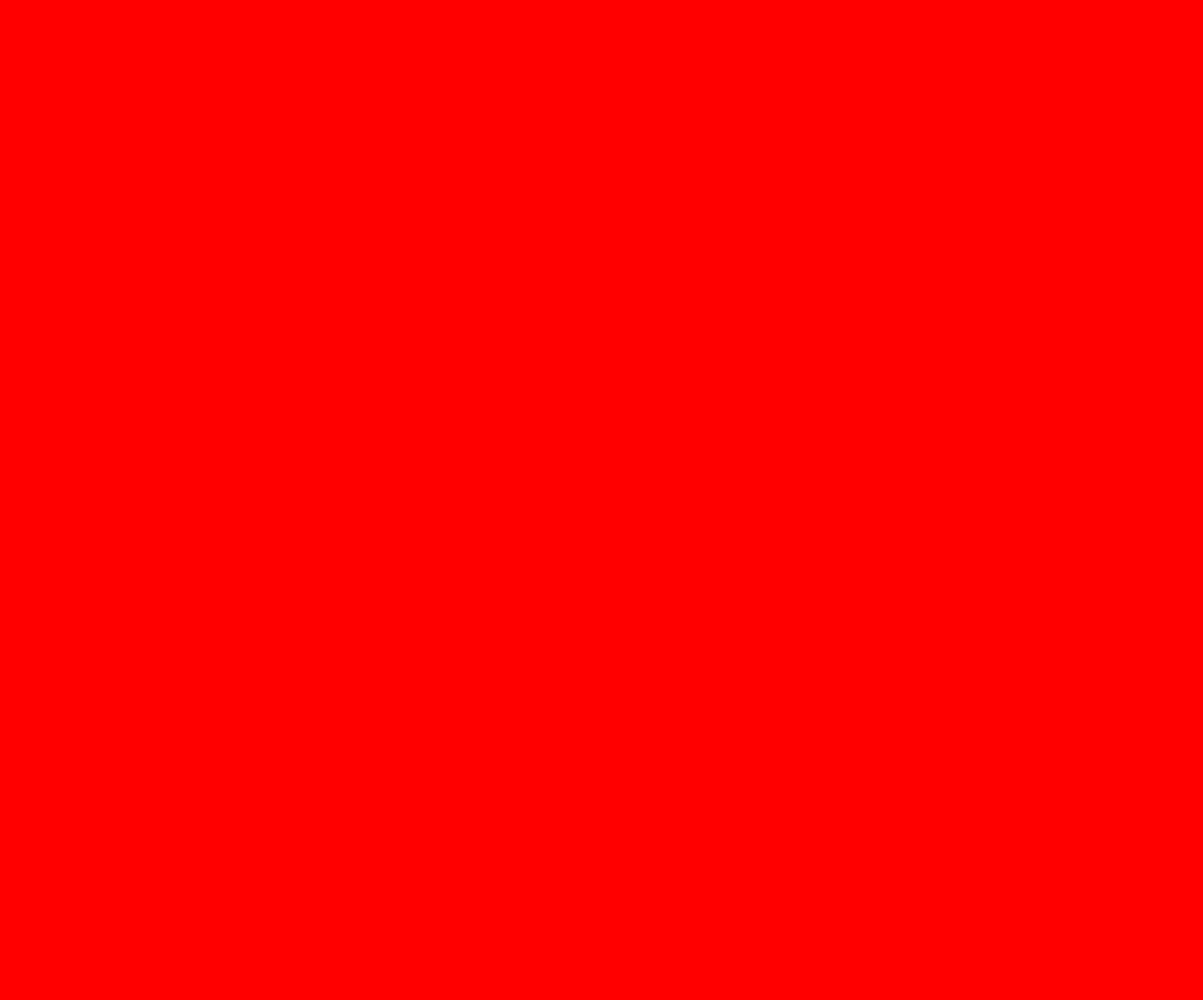
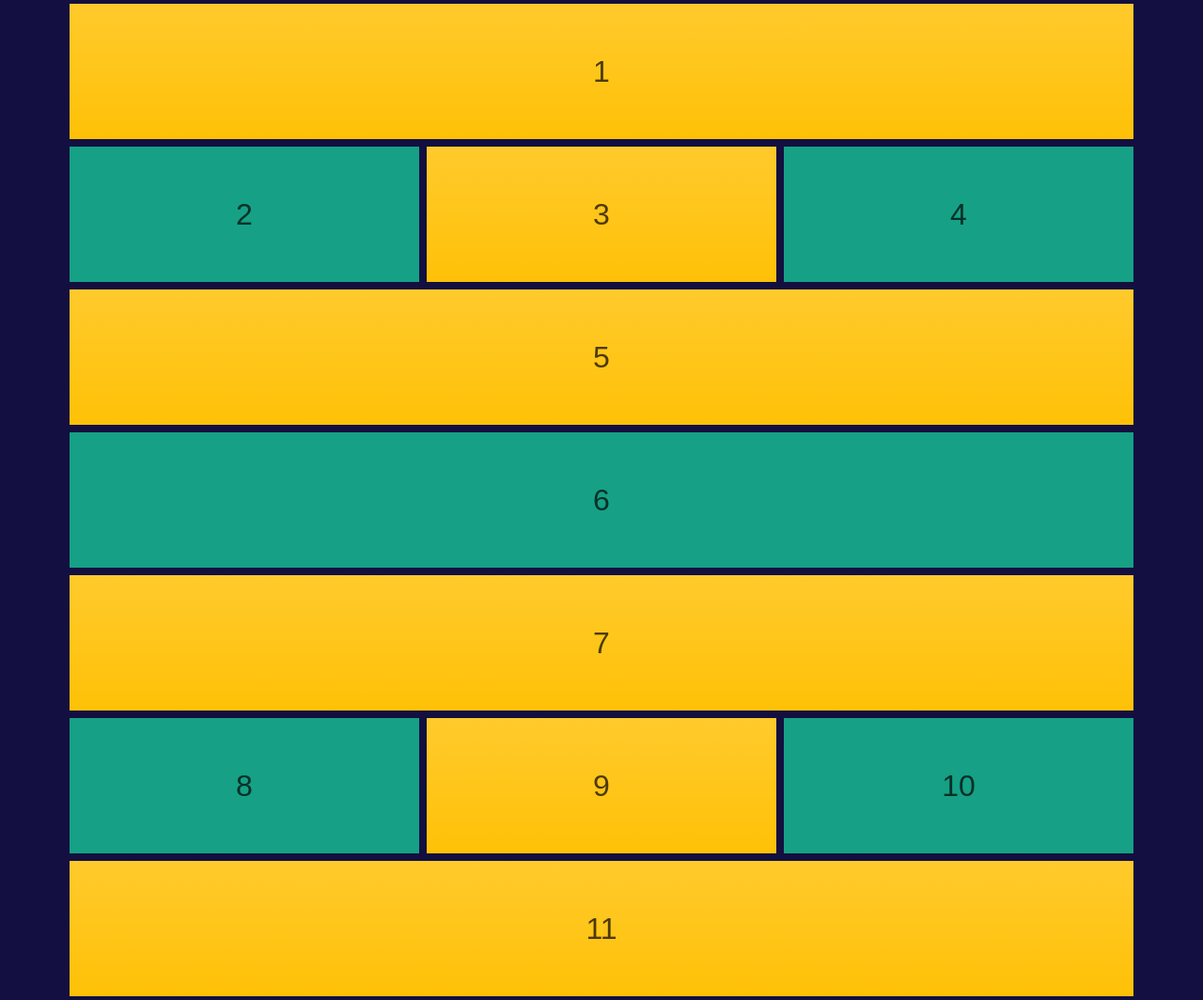
Before and after one commit to lukaszkalemba/bootstrap-experiments, a website: page src/index.html in a window 1280 px wide. Shown: the whole page at 94% size. Before the commit the page ends 800 px from the top, so only its background shows below. Drawn offline with Linux system fonts and the light colour scheme.

Commit message:
Create grid layout in the index.html file

```diff
--- a/src/index.html
+++ b/src/index.html
@@ -18,6 +18,45 @@
     <link rel="stylesheet" href="/css/styles.css" />
   </head>
   <body>
+    <div class="container">
+      <div class="row">
+        <div class="box col text-center p-5 m-1 bg-gradient-warning">
+          1
+        </div>
+        <div class="box col text-center p-5 m-1 order-md-3">2</div>
+        <div class="w-100"></div>
+        <div
+          class="box col text-center p-5 m-1 order-sm-last order-md-3 bg-gradient-warning"
+        >
+          3
+        </div>
+        <div class="box col text-center p-5 m-1 order-md-last">4</div>
+      </div>
+      <div class="row d-none d-sm-flex">
+        <div class="box col text-center p-5 m-1 bg-gradient-warning">
+          5
+        </div>
+        <div class="w-100 d-none d-lg-block"></div>
+        <div class="box col text-center p-5 m-1">6</div>
+        <div class="w-100 d-none d-lg-block"></div>
+        <div class="box col text-center p-5 m-1 bg-gradient-warning">
+          7
+        </div>
+      </div>
+      <div class="row d-none d-sm-flex">
+        <div class="box col text-center p-5 m-1">8</div>
+        <div class="box col text-center p-5 m-1 bg-gradient-warning">
+          9
+        </div>
+        <div class="box col text-center p-5 m-1">10</div>
+      </div>
+      <div class="row d-none d-sm-flex">
+        <div class="box col text-center p-5 m-1 bg-gradient-warning">
+          11
+        </div>
+      </div>
+    </div>
+
     <script src="/js/jquery.min.js"></script>
     <script src="/js/popper.min.js"></script>
     <script src="/js/bootstrap.min.js"></script>
--- a/src/scss/styles.scss
+++ b/src/scss/styles.scss
@@ -1,3 +1,11 @@
 body {
-  background-color: red;
+  background-color: #130f40;
+  font-family: 'Montserrat', sans-serif;
+  font-size: 62.5%;
+  color: rgba(0, 0, 0, 0.7);
 }
+
+.box {
+  font-size: 2rem;
+  background-color: #16a085;
+}
```
Also changed, not shown: README.md, src/css/bootstrap.css, src/css/styles.css.
